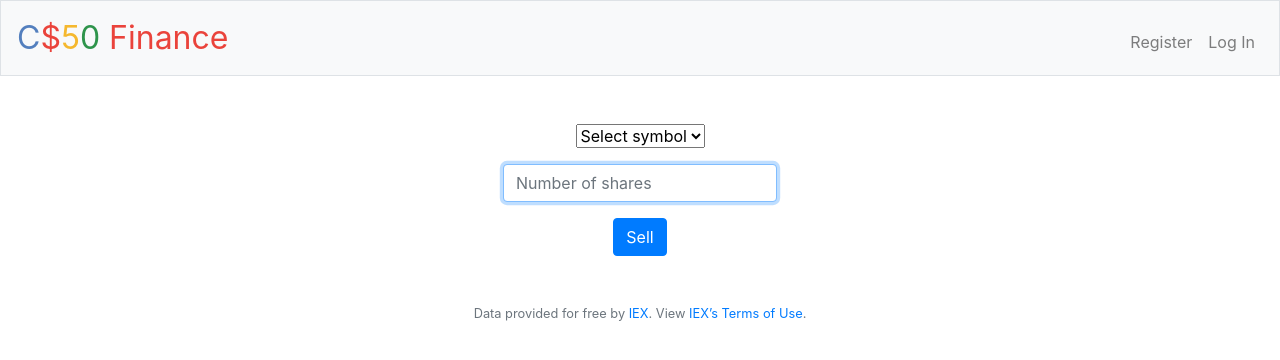
After one commit to stan630/finance, a Flask app: template templates/sell.html in a window 1280 px wide. The commit adds this page. Shown: the top 360 px of the page. Run offline with Flask 2, Linux system fonts and the light colour scheme; the template is opened without the code that fills it, so the values that code supplies are empty; some libraries are stand-ins or nearby versions.

Commit message:
Working on sell function

```diff
--- a/application.py
+++ b/application.py
@@ -135,8 +135,6 @@ def register():
         password = request.form.get("password")
         confirm = request.form.get("confirmation")
 
-        print(password, confirm)
-
         if password != confirm:
             return apology("passwords don't match", 403)
 
@@ -188,7 +186,6 @@ def buy():
         cash_balance = db.execute("SELECT cash from users where id = ?", user)
         # get value from dictionary inside a list
         cash_balance = cash_balance[0]['cash']
-        print("cash balance: ", cash_balance)
         cash_balance = cash_balance - cost
 
         if cash_balance < 0:
@@ -214,12 +211,36 @@ def buy():
             })
             grand_total += (response["price"] * row["totShares"]) + cash_balance
 
-
-
         db.execute("UPDATE users SET cash = ? where id= ?",cash_balance,user)
         return render_template('index.html', holdings=holdings, cash_balance=usd(cash_balance,), shares=shares, company=company, grand_total=usd(grand_total),message="Bought")
     else:
         return render_template("buy.html")
+
+@app.route("/sell", methods=["GET", "POST"])
+@login_required
+def sell():
+    if request.method == "POST":
+        symbol = request.form.get("symbol")
+        if not symbol:
+            return apology("symbol missing")
+        shares = request.form.get("shares")
+        if not shares:
+            return apology("shares missing")
+        user = session["user_id"]
+        return render_template("index.html")
+
+
+    else:
+        user = session["user_id"]
+        symbols = None
+        symbols = db.execute("""
+        SELECT symbol FROM buys
+        WHERE user_id = ? GROUP BY symbol""", user)
+        print("symbol: ", symbols)
+        return render_template("sell.html", symbols=symbols)
+
+
+
 
 
 
@@ -246,12 +267,6 @@ def quote():
         return render_template("quote.html")
 
 
-@app.route("/sell", methods=["GET", "POST"])
-@login_required
-def sell():
-    """Sell shares of stock"""
-    return apology("TODO")
-
 
 def errorhandler(e):
     """Handle error"""
--- a/templates/index.html
+++ b/templates/index.html
@@ -33,7 +33,7 @@
             <td>{{ holding.shares }}</td>
             <td>{{ holding.price }}</td>
             <td> {{ holding.totCost }}</td>
-            </tr>
+        </tr>
         {% endfor %}
 
         <tr>
--- /dev/null
+++ b/templates/sell.html
@@ -0,0 +1,25 @@
+{% extends "layout.html" %}
+
+{% block title %}
+   Sell
+{% endblock %}
+
+{% block main %}
+    <form action="/sell" method="post">
+        <div class="form-group">
+            <select name="symbols",class="form-select form-select-lg mb-3" aria-label=" .form-select-lg example">
+                <option selected>Select symbol</option>
+                {% for symbol in symbols %}
+                    <option value='1'>{{symbol}}</option>
+
+                {% endfor %}
+
+            </select>
+        </div>
+        <div class="form-group">
+            <input  autofocus class="form-control" name="shares" placeholder="Number of shares" type="text">
+        </div>
+
+        <button class="btn btn-primary" type="submit">Sell</button>
+    </form>
+{% endblock %}l
```
Also changed, not shown: finance.db.
